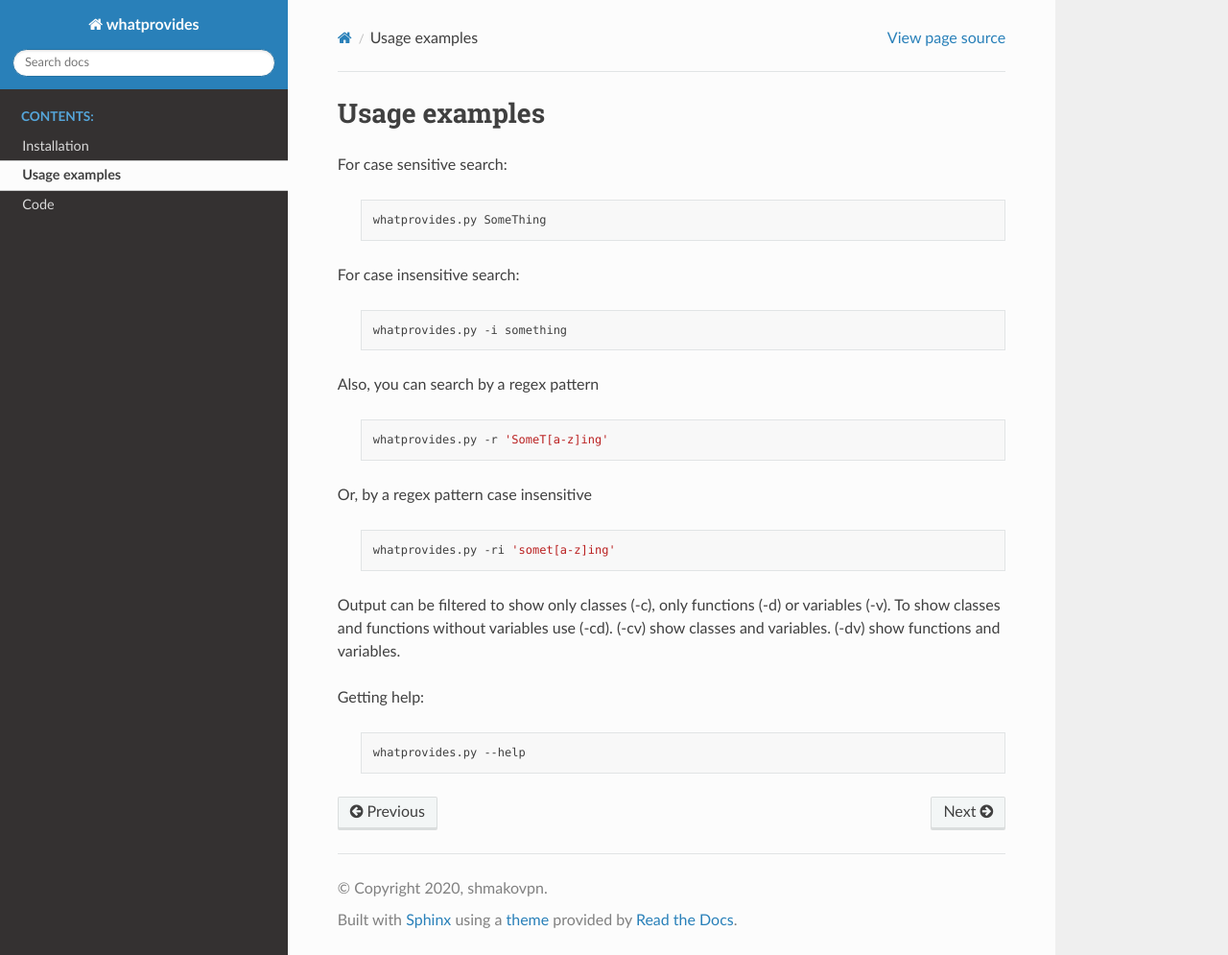
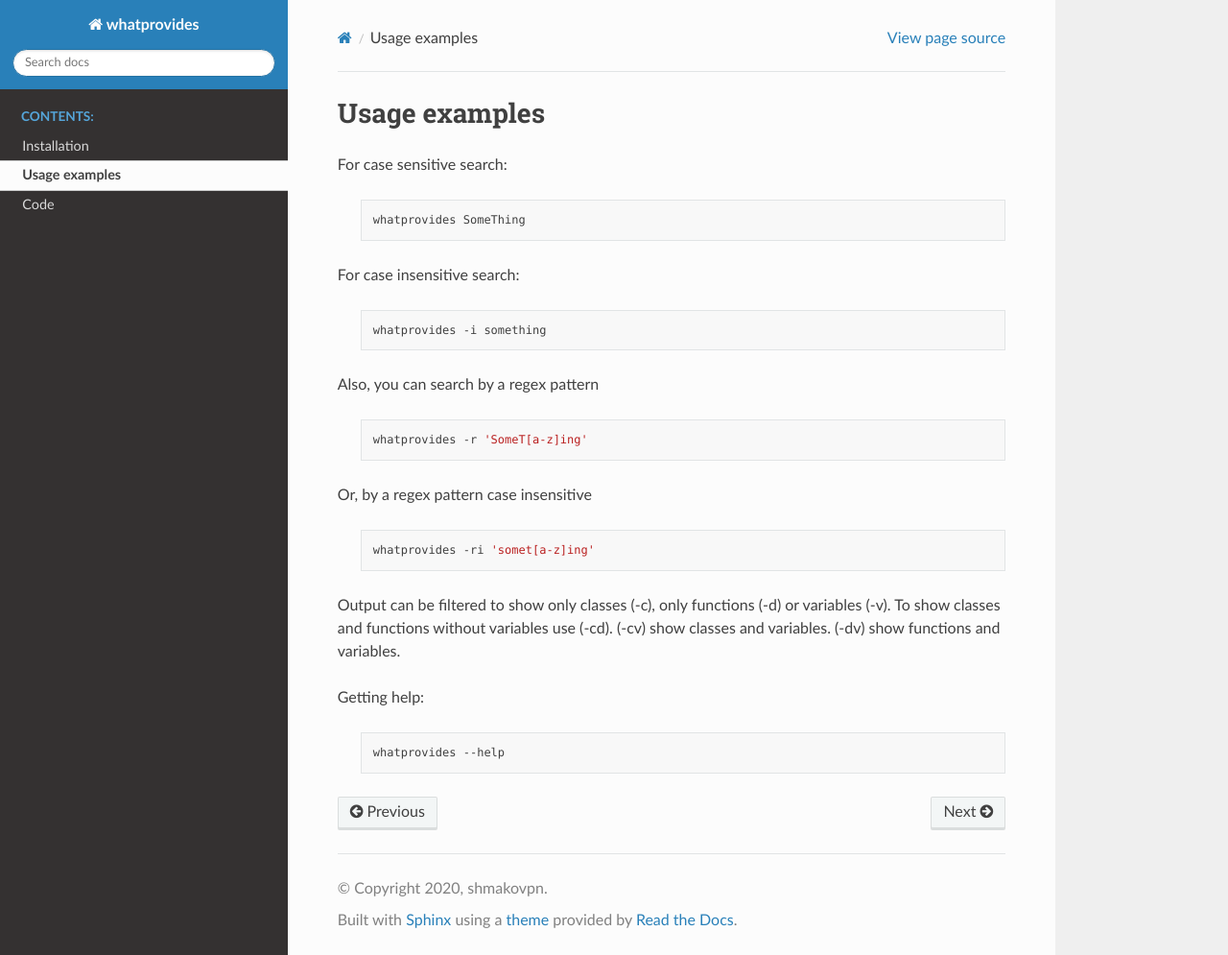
Before and after one commit to shmakovpn/whatprovides, a Sphinx documentation site: the page built from docs/source/examples.rst, in a window 1280 px wide and 995 px high. Shown: the whole window at 96% size. Built offline with Sphinx 7.4.7 and the Read the Docs theme 2.0.0, drawn with Linux system fonts in a browser that asks for light colours.

Commit message:
documentation actualized

```diff
--- a/docs/source/examples.rst
+++ b/docs/source/examples.rst
@@ -5,25 +5,25 @@ For case sensitive search:
 
  .. code-block:: bash
 
-  whatprovides.py SomeThing
+  whatprovides SomeThing
 
 For case insensitive search:
 
  .. code-block:: bash
 
-  whatprovides.py -i something
+  whatprovides -i something
 
 Also, you can search by a regex pattern
 
  .. code-block:: bash
 
-  whatprovides.py -r 'SomeT[a-z]ing'
+  whatprovides -r 'SomeT[a-z]ing'
 
 Or, by a regex pattern case insensitive
 
  .. code-block:: bash
 
-  whatprovides.py -ri 'somet[a-z]ing'
+  whatprovides -ri 'somet[a-z]ing'
 
 Output can be filtered to show only classes (-c), only functions (-d) or variables (-v).
 To show classes and functions without variables use (-cd).
@@ -33,4 +33,4 @@ Getting help:
 
  .. code-block:: bash
 
-  whatprovides.py --help
+  whatprovides --help
```
